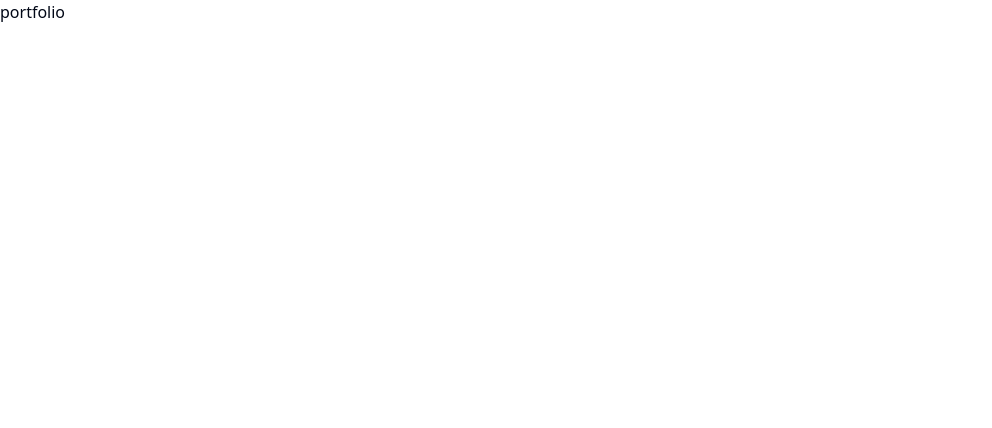
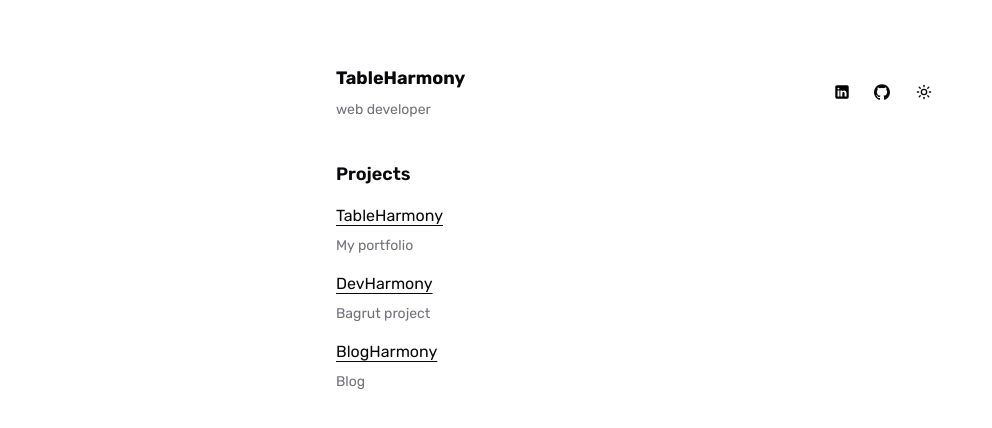
Before and after one commit to table-harmony/tableharmony, a Next.js app: page / in a window 1280 px wide. Shown: the top 428 px of the page, without its empty margins (0-992 px from the left). Built offline with nearby package versions, Linux system fonts and the light colour scheme.

Commit message:
Initial design

```diff
--- /dev/null
+++ b/src/app/(main)/layout.tsx
@@ -0,0 +1,14 @@
+import { SiteHeader } from "@/components/site-header";
+
+export default function MainLayout({
+  children,
+}: Readonly<{
+  children: React.ReactNode;
+}>) {
+  return (
+    <div className="container max-w-2xl mt-16 flex flex-col gap-10">
+      <SiteHeader />
+      {children}
+    </div>
+  );
+}
--- /dev/null
+++ b/src/app/(main)/page.tsx
@@ -0,0 +1,45 @@
+import { siteConfig } from "@/config/site";
+import Link from "next/link";
+
+export default function HomePage() {
+  return (
+    <section className="flex flex-col gap-4">
+      <p className="font-semibold text-lg">Projects</p>
+      <div className="flex flex-col gap-4">
+        <div className="flex flex-col gap-2">
+          <Link
+            href={siteConfig.url}
+            target="_blank"
+            rel="noreferrer"
+            className="underline underline-offset-4"
+          >
+            TableHarmony
+          </Link>
+          <span className="text-muted-foreground text-sm">My portfolio</span>
+        </div>
+        <div className="flex flex-col gap-2">
+          <Link
+            href="https://devharmony.vercel.app"
+            target="_blank"
+            rel="noreferrer"
+            className="underline underline-offset-4"
+          >
+            DevHarmony
+          </Link>
+          <span className="text-muted-foreground text-sm">Bagrut project</span>
+        </div>
+        <div className="flex flex-col gap-2">
+          <Link
+            href="https://blogharmony.vercel.app"
+            target="_blank"
+            rel="noreferrer"
+            className="underline underline-offset-4"
+          >
+            BlogHarmony
+          </Link>
+          <span className="text-muted-foreground text-sm">Blog</span>
+        </div>
+      </div>
+    </section>
+  );
+}
--- a/src/app/globals.css
+++ b/src/app/globals.css
@@ -5,64 +5,47 @@
 @layer base {
   :root {
     --background: 0 0% 100%;
-      --foreground: 222.2 84% 4.9%;
-
+    --foreground: 240 10% 3.9%;
     --card: 0 0% 100%;
-      --card-foreground: 222.2 84% 4.9%;
-
+    --card-foreground: 240 10% 3.9%;
     --popover: 0 0% 100%;
-      --popover-foreground: 222.2 84% 4.9%;
-
-      --primary: 222.2 47.4% 11.2%;
-      --primary-foreground: 210 40% 98%;
-
-      --secondary: 210 40% 96.1%;
-      --secondary-foreground: 222.2 47.4% 11.2%;
-
-      --muted: 210 40% 96.1%;
-      --muted-foreground: 215.4 16.3% 46.9%;
-
-      --accent: 210 40% 96.1%;
-      --accent-foreground: 222.2 47.4% 11.2%;
-
+    --popover-foreground: 240 10% 3.9%;
+    --primary: 240 5.9% 10%;
+    --primary-foreground: 0 0% 98%;
+    --secondary: 240 4.8% 95.9%;
+    --secondary-foreground: 240 5.9% 10%;
+    --muted: 240 4.8% 95.9%;
+    --muted-foreground: 240 3.8% 46.1%;
+    --accent: 240 4.8% 95.9%;
+    --accent-foreground: 240 5.9% 10%;
     --destructive: 0 84.2% 60.2%;
-      --destructive-foreground: 210 40% 98%;
-
-      --border: 214.3 31.8% 91.4%;
-      --input: 214.3 31.8% 91.4%;
-      --ring: 222.2 84% 4.9%;
-
+    --destructive-foreground: 0 0% 98%;
+    --border: 240 5.9% 90%;
+    --input: 240 5.9% 90%;
+    --ring: 240 5.9% 10%;
     --radius: 0.5rem;
   }
 
   .dark {
-      --background: 222.2 84% 4.9%;
-      --foreground: 210 40% 98%;
-
-      --card: 222.2 84% 4.9%;
-      --card-foreground: 210 40% 98%;
-
-      --popover: 222.2 84% 4.9%;
-      --popover-foreground: 210 40% 98%;
-
-      --primary: 210 40% 98%;
-      --primary-foreground: 222.2 47.4% 11.2%;
-
-      --secondary: 217.2 32.6% 17.5%;
-      --secondary-foreground: 210 40% 98%;
-
-      --muted: 217.2 32.6% 17.5%;
-      --muted-foreground: 215 20.2% 65.1%;
-
-      --accent: 217.2 32.6% 17.5%;
-      --accent-foreground: 210 40% 98%;
-
+    --background: 240 10% 3.9%;
+    --foreground: 0 0% 98%;
+    --card: 240 10% 3.9%;
+    --card-foreground: 0 0% 98%;
+    --popover: 240 10% 3.9%;
+    --popover-foreground: 0 0% 98%;
+    --primary: 0 0% 98%;
+    --primary-foreground: 240 5.9% 10%;
+    --secondary: 240 3.7% 15.9%;
+    --secondary-foreground: 0 0% 98%;
+    --muted: 240 3.7% 15.9%;
+    --muted-foreground: 240 5% 64.9%;
+    --accent: 240 3.7% 15.9%;
+    --accent-foreground: 0 0% 98%;
     --destructive: 0 62.8% 30.6%;
-      --destructive-foreground: 210 40% 98%;
-
-      --border: 217.2 32.6% 17.5%;
-      --input: 217.2 32.6% 17.5%;
-      --ring: 212.7 26.8% 83.9%;
+    --destructive-foreground: 0 0% 98%;
+    --border: 240 3.7% 15.9%;
+    --input: 240 3.7% 15.9%;
+    --ring: 240 4.9% 83.9%;
   }
 }
 
--- a/src/app/page.tsx
+++ /dev/null
@@ -1,3 +0,0 @@
-export default function HomePage() {
-  return <>portfolio</>;
-}
--- a/src/components/icons.tsx
+++ b/src/components/icons.tsx
@@ -1,22 +1,6 @@
 type IconProps = React.HTMLAttributes<SVGElement>;
 
 export const Icons = {
-  logo: (props: IconProps) => (
-    <svg
-      xmlns="http://www.w3.org/2000/svg"
-      viewBox="0 0 24 24"
-      fill="none"
-      stroke="currentColor"
-      strokeWidth="2"
-      strokeLinecap="round"
-      strokeLinejoin="round"
-      {...props}
-    >
-      <path d="M4 11a9 9 0 0 1 9 9" />
-      <path d="M4 4a16 16 0 0 1 16 16" />
-      <circle cx="5" cy="19" r="1" />
-    </svg>
-  ),
   gitHub: (props: IconProps) => (
     <svg viewBox="0 0 438.549 438.549" {...props}>
       <path
@@ -25,4 +9,9 @@ export const Icons = {
       ></path>
     </svg>
   ),
+  linkedin: (props: IconProps) => (
+    <svg viewBox="0 0 50 50" {...props}>
+      <path d="M41,4H9C6.24,4,4,6.24,4,9v32c0,2.76,2.24,5,5,5h32c2.76,0,5-2.24,5-5V9C46,6.24,43.76,4,41,4z M17,20v19h-6V20H17z M11,14.47c0-1.4,1.2-2.47,3-2.47s2.93,1.07,3,2.47c0,1.4-1.12,2.53-3,2.53C12.2,17,11,15.87,11,14.47z M39,39h-6c0,0,0-9.26,0-10 c0-2-1-4-3.5-4.04h-0.08C27,24.96,26,27.02,26,29c0,0.91,0,10,0,10h-6V20h6v2.56c0,0,1.93-2.56,5.81-2.56 c3.97,0,7.19,2.73,7.19,8.26V39z"></path>
+    </svg>
+  ),
 };
--- a/src/components/mode-toggle.tsx
+++ b/src/components/mode-toggle.tsx
@@ -20,8 +20,8 @@ export function ModeToggle() {
     <DropdownMenu>
       <DropdownMenuTrigger asChild>
         <Button variant="ghost" size="icon" aria-label="theme-toggle">
-          <SunIcon className="h-[1.2rem] w-[1.2rem] rotate-0 scale-100 transition-all dark:-rotate-90 dark:scale-0" />
-          <MoonIcon className="absolute h-[1.2rem] w-[1.2rem] rotate-90 scale-0 transition-all dark:rotate-0 dark:scale-100" />
+          <SunIcon className="h-[1rem] w-[1rem] rotate-0 scale-100 transition-all dark:-rotate-90 dark:scale-0" />
+          <MoonIcon className="absolute h-[1rem] w-[1rem] rotate-90 scale-0 transition-all dark:rotate-0 dark:scale-100" />
         </Button>
       </DropdownMenuTrigger>
       <DropdownMenuContent align="end">
--- /dev/null
+++ b/src/components/site-header.tsx
@@ -0,0 +1,48 @@
+import Link from "next/link";
+
+import { siteConfig } from "@/config/site";
+import { cn } from "@/lib/utils";
+
+import { ModeToggle } from "@/components/mode-toggle";
+import { buttonVariants } from "@/components/ui/button";
+import { Icons } from "@/components/icons";
+
+export function SiteHeader() {
+  return (
+    <header className="flex h-14 items-center justify-between">
+      <div className="flex flex-col gap-2">
+        <h1 className="font-bold text-lg">TableHarmony</h1>
+        <h2 className="text-sm text-muted-foreground">web developer</h2>
+      </div>
+      <nav className="flex gap-1">
+        <Link href={siteConfig.links.linkedin} target="_blank" rel="noreferrer">
+          <div
+            className={cn(
+              buttonVariants({
+                variant: "ghost",
+              }),
+              "w-9 px-0"
+            )}
+          >
+            <Icons.linkedin className="h-4 w-4" />
+            <span className="sr-only">Linkedin</span>
+          </div>
+        </Link>
+        <Link href={siteConfig.links.github} target="_blank" rel="noreferrer">
+          <div
+            className={cn(
+              buttonVariants({
+                variant: "ghost",
+              }),
+              "w-9 px-0"
+            )}
+          >
+            <Icons.gitHub className="h-4 w-4" />
+            <span className="sr-only">GitHub</span>
+          </div>
+        </Link>
+        <ModeToggle />
+      </nav>
+    </header>
+  );
+}
--- a/src/config/site.ts
+++ b/src/config/site.ts
@@ -5,6 +5,8 @@ export const siteConfig = {
   description: "portfolio",
   links: {
     github: "https://github.com/table-harmony/tableharmony",
+    linkedin:
+      "https://www.linkedin.com/in/%D7%9C%D7%99%D7%A8%D7%95%D7%9F-%D7%9B%D7%A0%D7%A8-2a65892b7/",
   },
 };
 
--- a/tailwind.config.ts
+++ b/tailwind.config.ts
@@ -1,13 +1,14 @@
-import type { Config } from "tailwindcss"
+import type { Config } from "tailwindcss";
+import { fontFamily } from "tailwindcss/defaultTheme";
 
 const config = {
   darkMode: ["class"],
   content: [
-    './pages/**/*.{ts,tsx}',
-    './components/**/*.{ts,tsx}',
-    './app/**/*.{ts,tsx}',
-    './src/**/*.{ts,tsx}',
-	],
+    "./pages/**/*.{ts,tsx}",
+    "./components/**/*.{ts,tsx}",
+    "./app/**/*.{ts,tsx}",
+    "./src/**/*.{ts,tsx}",
+  ],
   prefix: "",
   theme: {
     container: {
@@ -18,6 +19,9 @@ const config = {
       },
     },
     extend: {
+      fontFamily: {
+        sans: ["var(--font-sans)", ...fontFamily.sans],
+      },
       colors: {
         border: "hsl(var(--border))",
         input: "hsl(var(--input))",
@@ -75,6 +79,6 @@ const config = {
     },
   },
   plugins: [require("tailwindcss-animate")],
-} satisfies Config
+} satisfies Config;
 
-export default config
+export default config;
```
Lines whose indentation alone changed are shown as unchanged.
